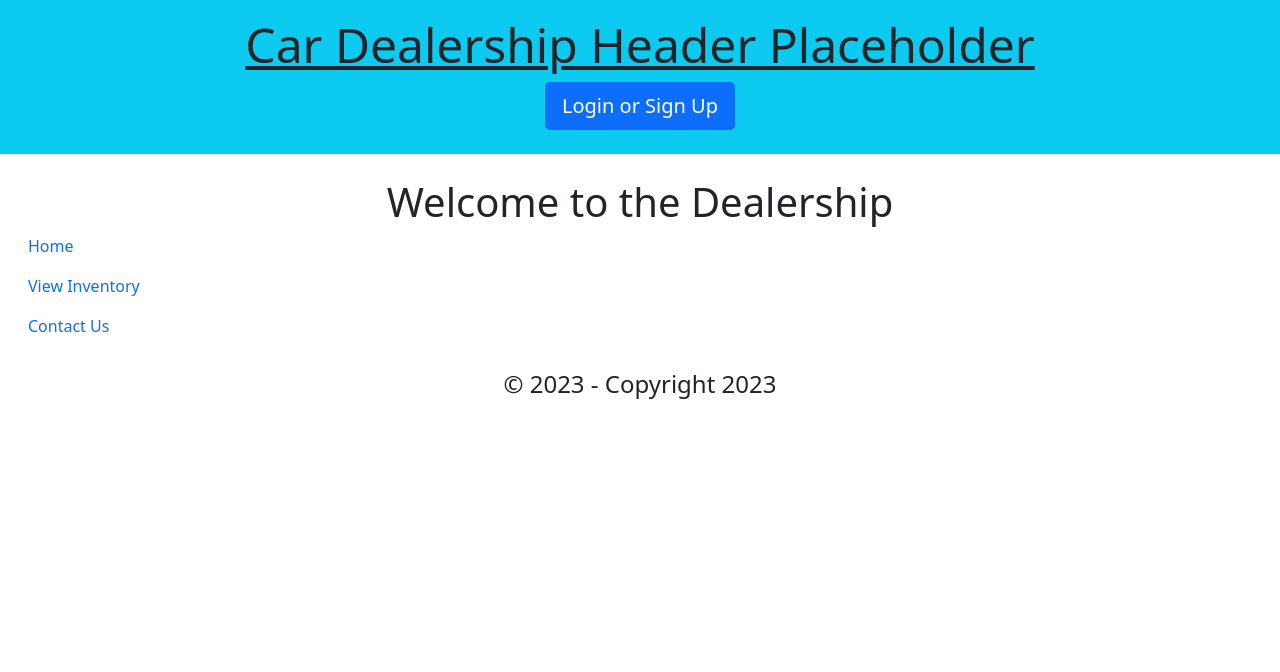
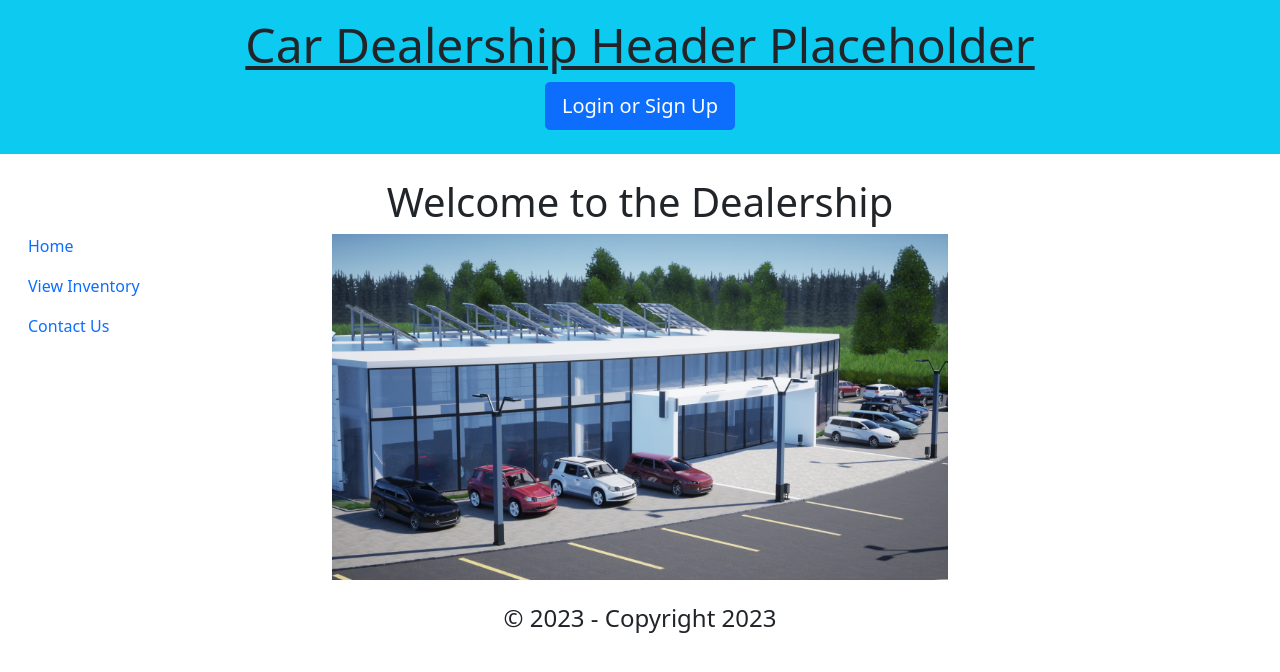
Before and after one commit to Craigien/legendary-fiesta-Project-03, a React (Create React App) app in the folder client/: page / in a window 1280 px wide. Shown: the top 672 px of the page. Built offline with nearby package versions, Linux system fonts and the light colour scheme.

Commit message:
home image resized

```diff
--- a/client/src/pages/Home.js
+++ b/client/src/pages/Home.js
@@ -6,6 +6,7 @@ const Home = () => {
     <main>
       <div>
        <h1 className="text-center">Welcome to the Dealership</h1>
+       <img src={require(`../images/dealership-pic.jpg`)} style = {{display: 'block', marginLeft: 'auto' , marginRight: 'auto' , width: '100%'}} />
       </div>
     </main>
   );
```
